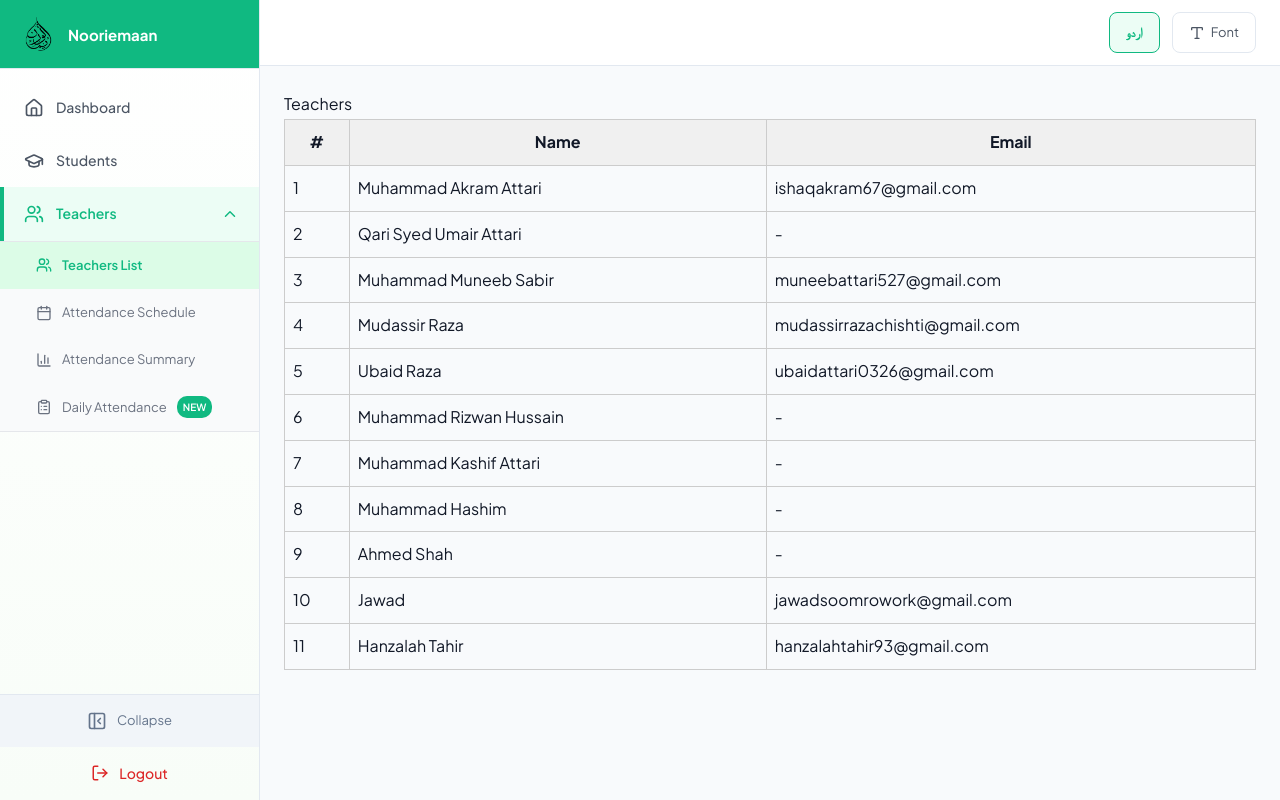
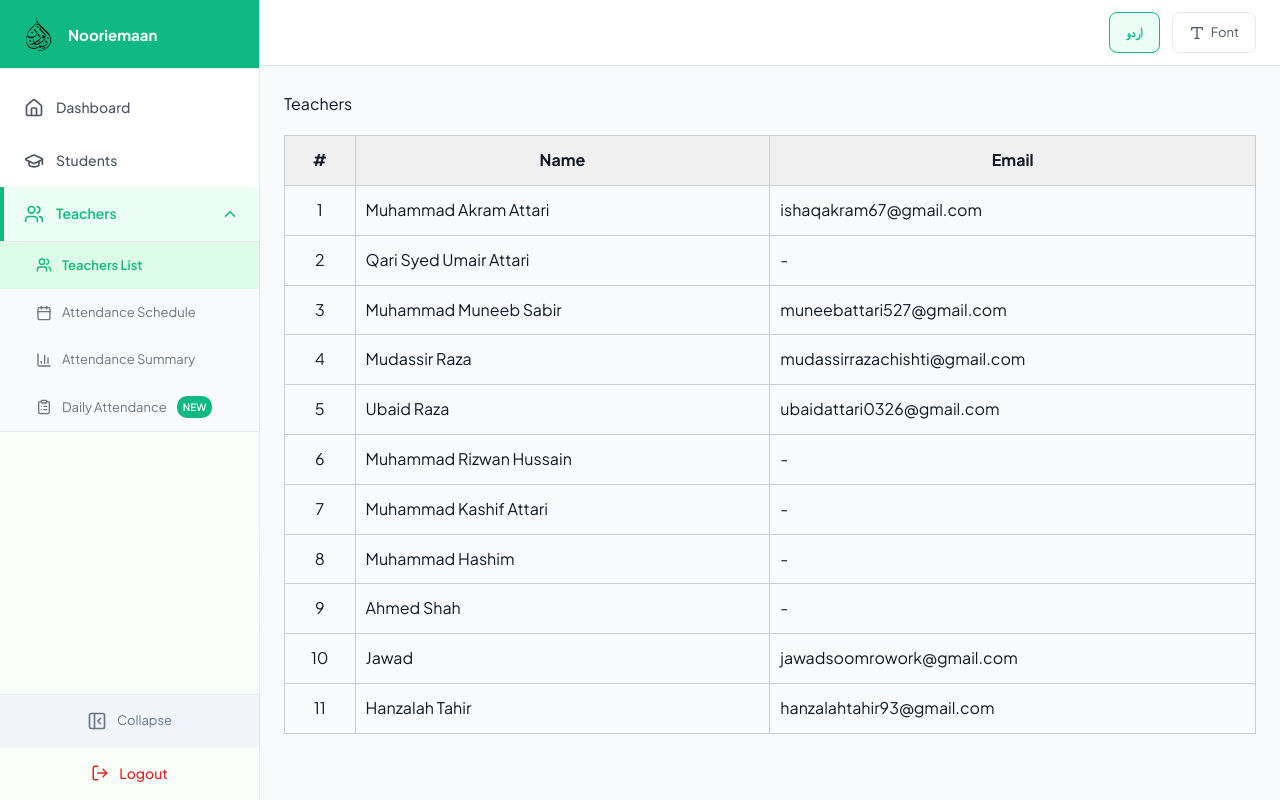
Before and after one commit to Tahiralmadni/Nooriemaan-project, a React (Vite) app: page /teachers in a window 1280 px wide. Built offline with nearby package versions, Linux system fonts and the light colour scheme; a web font is replaced by a local one.

Commit message:
feat: Add Teachers page component and corresponding English and Urdu translations.

```diff
--- a/src/locales/en.json
+++ b/src/locales/en.json
@@ -84,6 +84,11 @@
         "collapse": "Collapse",
         "expand": "Expand"
     },
+    "table": {
+        "serial": "#",
+        "name": "Name",
+        "email": "Email"
+    },
     "loader": {
         "loading": "Loading, please wait",
         "preparingDashboard": "Preparing your dashboard"
--- a/src/locales/ur.json
+++ b/src/locales/ur.json
@@ -84,6 +84,11 @@
         "collapse": "بند کریں",
         "expand": "کھولیں"
     },
+    "table": {
+        "serial": "نمبر",
+        "name": "نام",
+        "email": "ای میل"
+    },
     "loader": {
         "loading": "برائے مہربانی انتظار کریں",
         "preparingDashboard": "آپ کا ڈیش بورڈ تیار ہو رہا ہے"
--- a/src/pages/Teachers.jsx
+++ b/src/pages/Teachers.jsx
@@ -1,4 +1,15 @@
+import { useEffect } from 'react';
+import { useTranslation } from 'react-i18next';
+import { Helmet } from 'react-helmet-async';
+
 const Teachers = () => {
+    const { t, i18n } = useTranslation();
+    const isRTL = i18n.language === 'ur';
+
+    useEffect(() => {
+        document.title = t('pageTitles.teachers');
+    }, [t, i18n.language]);
+
     // Staff Data - Basic
     const staffData = [
         { id: 1, name: 'Muhammad Akram Attari', email: 'ishaqakram67@gmail.com' },
@@ -15,28 +26,36 @@ const Teachers = () => {
     ];
 
     return (
-        <div>
-            <h2>Teachers</h2>
+        <>
+            <Helmet defer={false}>
+                <title>{t('pageTitles.teachers')}</title>
+            </Helmet>
+            <div style={{
+                fontFamily: isRTL ? 'var(--font-urdu)' : 'var(--font-english)',
+                direction: isRTL ? 'rtl' : 'ltr'
+            }}>
+                <h2 style={{ marginBottom: '16px' }}>{t('sidebar.teachers')}</h2>
 
                 <table style={{ borderCollapse: 'collapse', width: '100%' }}>
                     <thead>
                         <tr style={{ background: '#f0f0f0' }}>
-                        <th style={{ border: '1px solid #ccc', padding: '8px' }}>#</th>
-                        <th style={{ border: '1px solid #ccc', padding: '8px' }}>Name</th>
-                        <th style={{ border: '1px solid #ccc', padding: '8px' }}>Email</th>
+                            <th style={{ border: '1px solid #ccc', padding: '10px' }}>{t('table.serial')}</th>
+                            <th style={{ border: '1px solid #ccc', padding: '10px' }}>{t('table.name')}</th>
+                            <th style={{ border: '1px solid #ccc', padding: '10px' }}>{t('table.email')}</th>
                         </tr>
                     </thead>
                     <tbody>
                         {staffData.map((staff) => (
                             <tr key={staff.id}>
-                            <td style={{ border: '1px solid #ccc', padding: '8px' }}>{staff.id}</td>
-                            <td style={{ border: '1px solid #ccc', padding: '8px' }}>{staff.name}</td>
-                            <td style={{ border: '1px solid #ccc', padding: '8px' }}>{staff.email}</td>
+                                <td style={{ border: '1px solid #ccc', padding: '10px', textAlign: 'center' }}>{staff.id}</td>
+                                <td style={{ border: '1px solid #ccc', padding: '10px' }}>{staff.name}</td>
+                                <td style={{ border: '1px solid #ccc', padding: '10px' }}>{staff.email}</td>
                             </tr>
                         ))}
                     </tbody>
                 </table>
             </div>
+        </>
     );
 };
 
```
Lines whose indentation alone changed are shown as unchanged.
